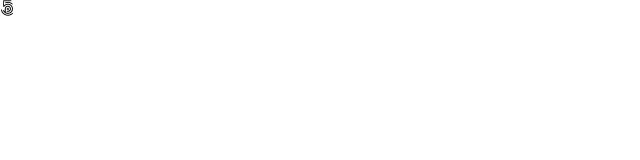
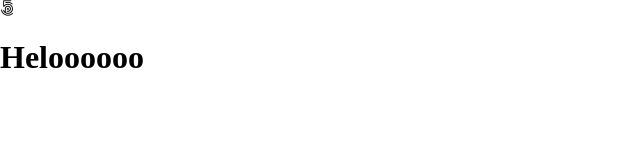
Before and after one commit to rutikthoratOSF/template-test, a plain HTML site: page index.html in a window 1280 px wide. Shown: the whole page, without its empty margins (0-640 px from the left). Drawn offline with Linux system fonts and the light colour scheme.

Commit message:
second commit

```diff
--- a/index.html
+++ b/index.html
@@ -10,6 +10,7 @@
 </head>
 <body>
     <i class="fab fa-500px"></i>
+    <h1>Heloooooo</h1>
     <!-- script -->
     <script src="script.js"></script>
 </body>
```
